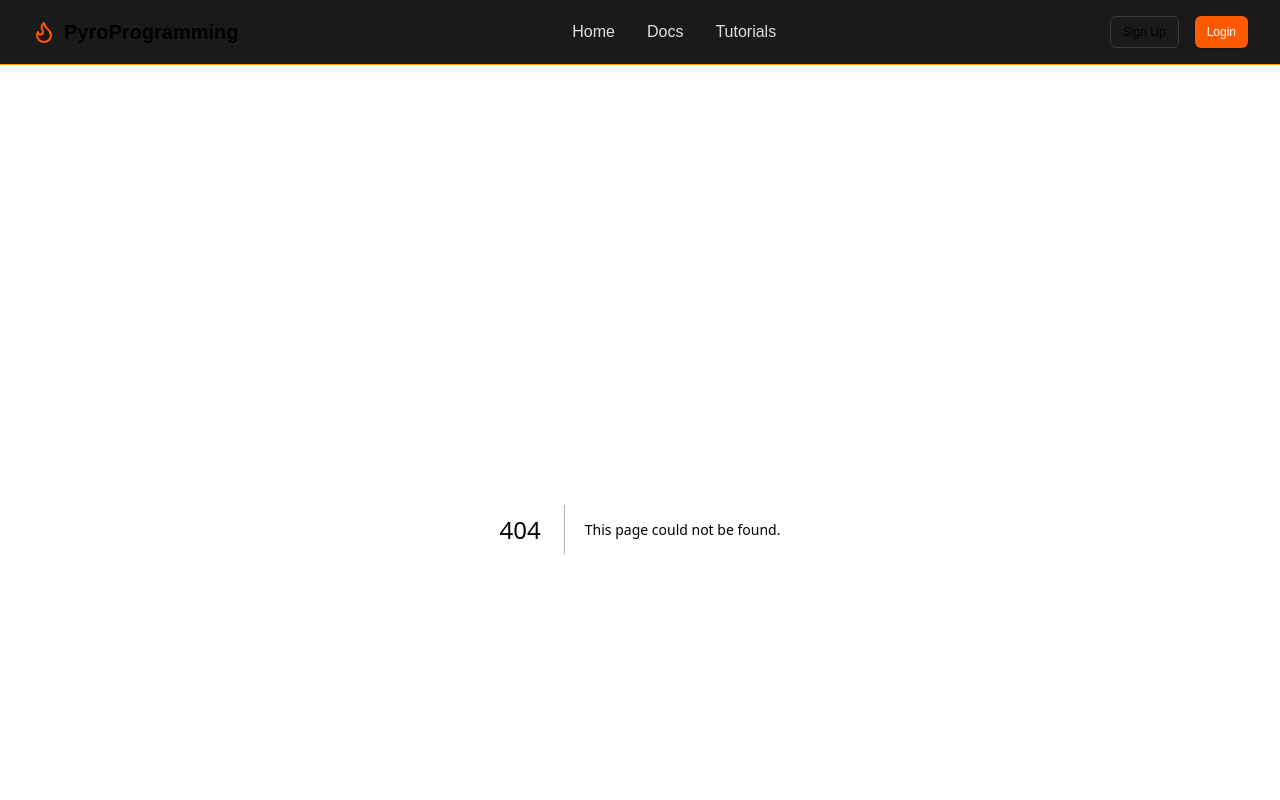
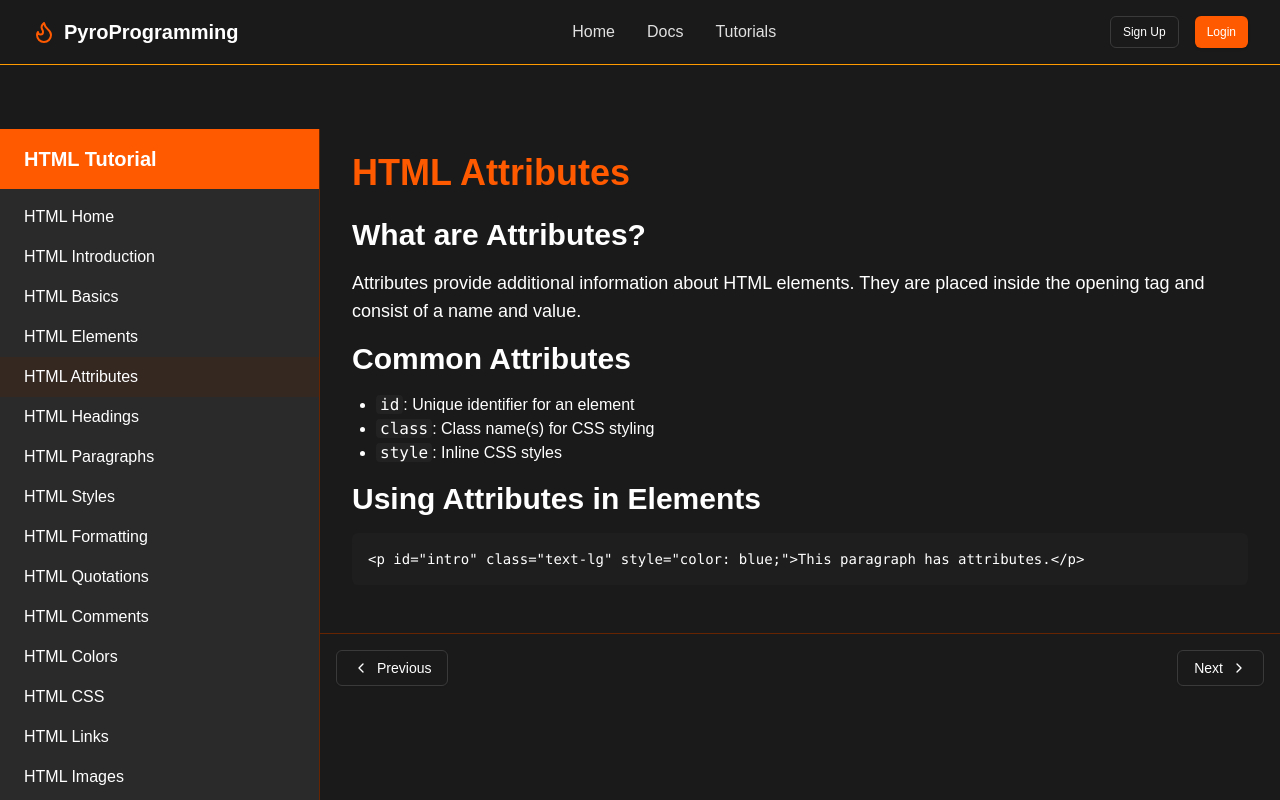
Before and after one commit to 321EZ123/PyroProgramming, a Next.js app: page /tutorials/html/attributes in a window 1280 px wide. Before the commit this address had no page. Shown: the top 800 px of the page. Built offline with nearby package versions, Linux system fonts and the light colour scheme.

Commit message:
Create page.tsx

```diff
--- /dev/null
+++ b/src/app/tutorials/html/attributes/page.tsx
@@ -0,0 +1,30 @@
+"use client";
+
+export default function HtmlAttributes() {
+  return (
+    <div className="max-w-4xl mx-auto">
+      <h1 className="text-4xl font-bold mb-6 text-primary">HTML Attributes</h1>
+
+      <h2 className="text-3xl font-semibold mb-4">What are Attributes?</h2>
+      <p className="text-lg mb-4">
+        Attributes provide additional information about HTML elements. They are placed inside the opening tag and consist of a name and value.
+      </p>
+
+      <h2 className="text-3xl font-semibold mb-4">Common Attributes</h2>
+      <ul className="list-disc pl-6 mb-4">
+        <li><code className="bg-card/50 px-1 rounded">id</code>: Unique identifier for an element</li>
+        <li><code className="bg-card/50 px-1 rounded">class</code>: Class name(s) for CSS styling</li>
+        <li><code className="bg-card/50 px-1 rounded">style</code>: Inline CSS styles</li>
+      </ul>
+
+      <h2 className="text-3xl font-semibold mb-4">Using Attributes in Elements</h2>
+      <div className="bg-[#1E1E1E] rounded-md overflow-hidden mb-6">
+        <div className="p-4 text-white font-mono text-sm">
+          <pre>
+            <code>{`<p id="intro" class="text-lg" style="color: blue;">This paragraph has attributes.</p>`}</code>
+          </pre>
+        </div>
+      </div>
+    </div>
+  );
+}
```
